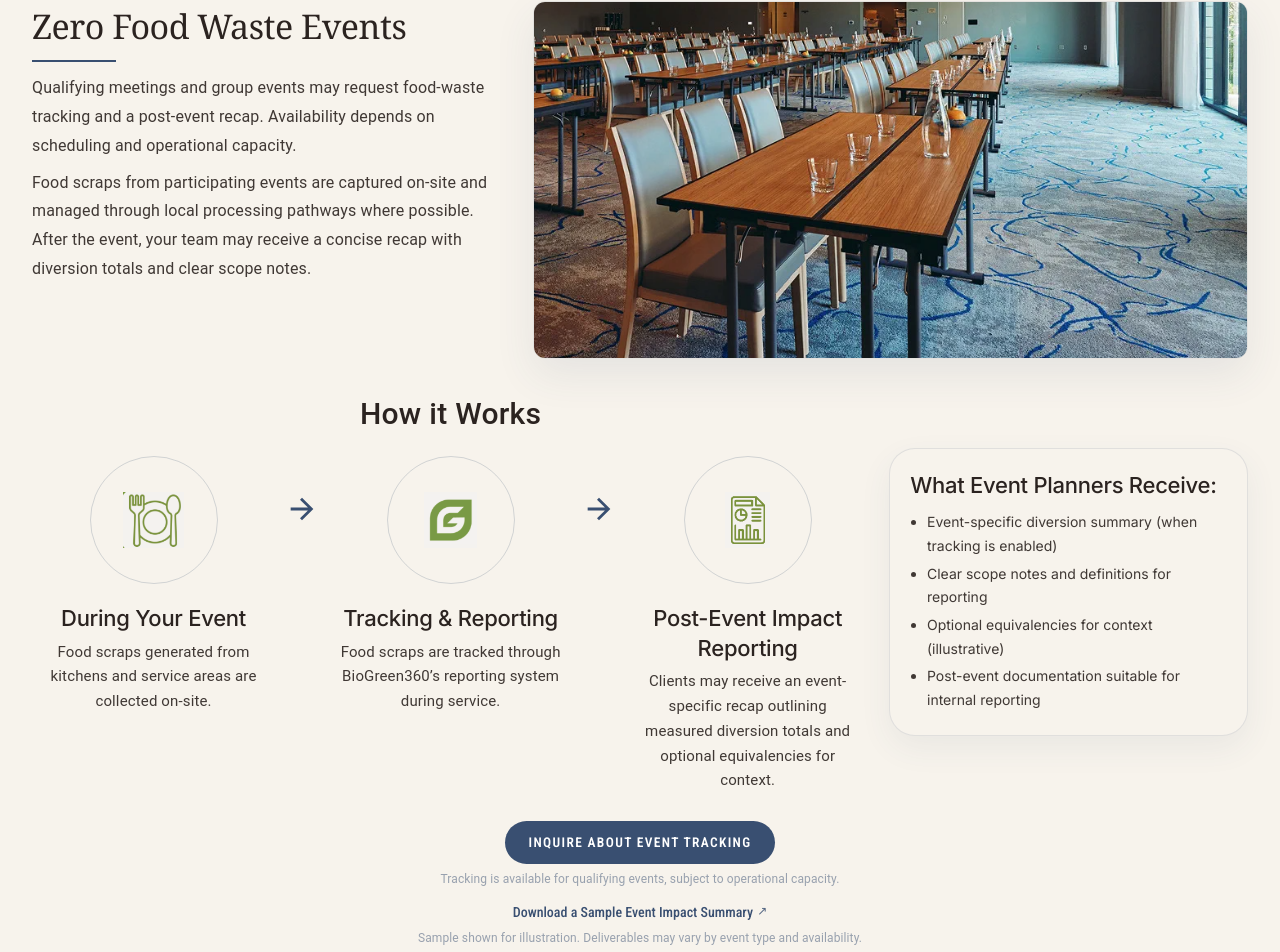
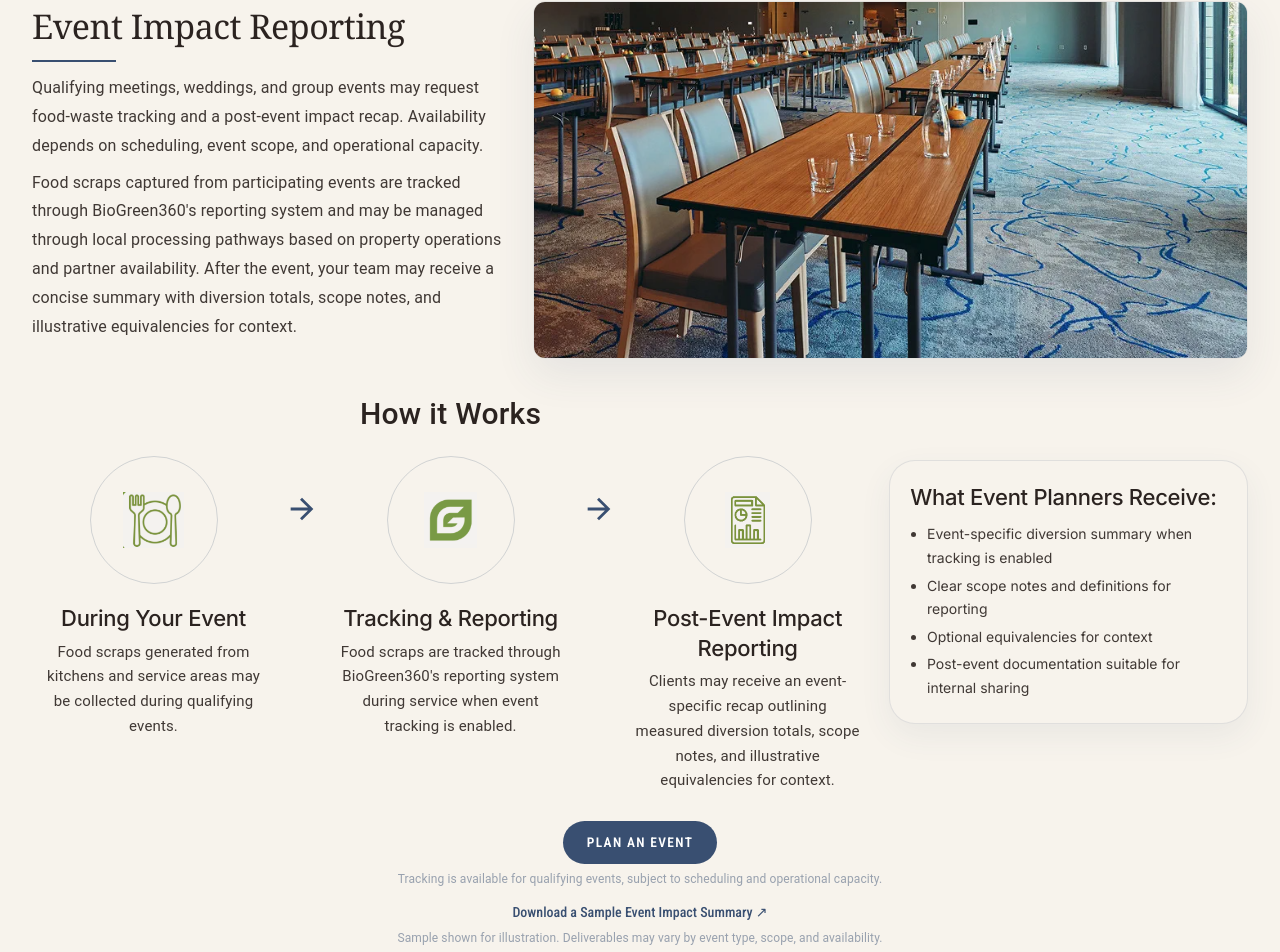
Before and after one commit to joerose99/susweb-rcc, a React (Create React App) app: page / in a window 1280 px wide. Shown: the part 4824-5776 px from the top of the page. Built offline with nearby package versions, Linux system fonts and the light colour scheme; a web font is replaced by a local one.

Commit message:
event section updates

```diff
--- a/src/pages/CircularFoodSystems/CircularFoodSystems.jsx
+++ b/src/pages/CircularFoodSystems/CircularFoodSystems.jsx
@@ -352,19 +352,20 @@
 			),
 			title: 'During Your Event',
 			description:
-				'Food scraps generated from kitchens and service areas are collected on-site.',
+				'Food scraps generated from kitchens and service areas may be collected during qualifying events.',
 		},
 		{
 			icon: (
 				<Box
 					component='img'
 					src={biogreenHowItWorksLogo}
-					alt='On-Site Processing & Tracking'
+					alt='Tracking & Reporting'
 					sx={{ height: 56, width: 'auto', objectFit: 'contain' }}
 				/>
 			),
 			title: 'Tracking & Reporting',
-			description: 'Food scraps are tracked through BioGreen360’s reporting system during service.',
+			description:
+				"Food scraps are tracked through BioGreen360's reporting system during service when event tracking is enabled.",
 		},
 		{
 			icon: (
@@ -377,15 +378,15 @@
 			),
 			title: 'Post-Event Impact Reporting',
 			description:
-				'Clients may receive an event-specific recap outlining measured diversion totals and optional equivalencies for context.',
+				'Clients may receive an event-specific recap outlining measured diversion totals, scope notes, and illustrative equivalencies for context.',
 		},
 	];
 
 	const eventPlannerDeliverables = [
-		'Event-specific diversion summary (when tracking is enabled)',
+		'Event-specific diversion summary when tracking is enabled',
 		'Clear scope notes and definitions for reporting',
-		'Optional equivalencies for context (illustrative)',
-		'Post-event documentation suitable for internal reporting',
+		'Optional equivalencies for context',
+		'Post-event documentation suitable for internal sharing',
 	];
 
 	const equivalencyCardsToRender = showEquivalencies ? equivalencyCards : [];
@@ -1340,7 +1341,7 @@
 				</Typography>
 			</Box>
 
-			{/* Zero Food Waste Events */}
+			{/* Events — impact reporting */}
 			<Box
 				id='events'
 				className='section section--alt'
@@ -1361,17 +1362,19 @@
 								fontWeight: 500,
 								mb: 1,
 							}}>
-							Zero Food Waste Events
+							Event Impact Reporting
 						</Typography>
 						<Box sx={{ width: 84, height: '2px', backgroundColor: GREEN_PRIMARY, mb: 1.5 }} />
 						<Typography sx={{ fontSize: '16px', fontWeight: 400, color: BODY_GRAY, lineHeight: 1.8, mb: 1 }}>
-							Qualifying meetings and group events may request food-waste tracking and a post-event
-							recap. Availability depends on scheduling and operational capacity.
+							Qualifying meetings, weddings, and group events may request food-waste tracking and a
+							post-event impact recap. Availability depends on scheduling, event scope, and operational
+							capacity.
 						</Typography>
 						<Typography sx={{ fontSize: '16px', fontWeight: 400, color: BODY_GRAY, lineHeight: 1.8 }}>
-							Food scraps from participating events are captured on-site and managed through local
-							processing pathways where possible. After the event, your team may receive a concise recap
-							with diversion totals and clear scope notes.
+							Food scraps captured from participating events are tracked through BioGreen360&apos;s
+							reporting system and may be managed through local processing pathways based on property
+							operations and partner availability. After the event, your team may receive a concise summary
+							with diversion totals, scope notes, and illustrative equivalencies for context.
 						</Typography>
 					</Box>
 
@@ -1529,10 +1532,10 @@
 							boxShadow: 'none',
 							'&:hover': { backgroundColor: '#2f425c', boxShadow: 'none' },
 						}}>
-						Inquire About Event Tracking
+						Plan an Event
 					</Button>
 					<Typography sx={{ fontSize: '12px', color: MUTED_GRAY, mt: 0.75 }}>
-						Tracking is available for qualifying events, subject to operational capacity.
+						Tracking is available for qualifying events, subject to scheduling and operational capacity.
 					</Typography>
 					<Box sx={{ mt: 1.25 }}>
 						<Box
@@ -1540,12 +1543,12 @@
 							href='https://example.com/sample-event-impact-summary.pdf'
 							target='_blank'
 							rel='noopener noreferrer'
-							className='lux-link lux-link--external'
+							className='lux-link'
 							sx={{ fontSize: '14px' }}>
-							Download a Sample Event Impact Summary
+							Download a Sample Event Impact Summary ↗
 						</Box>
 						<Typography sx={{ fontSize: '12px', color: MUTED_GRAY, mt: 0.45 }}>
-							Sample shown for illustration. Deliverables may vary by event type and availability.
+							Sample shown for illustration. Deliverables may vary by event type, scope, and availability.
 						</Typography>
 					</Box>
 				</Box>
```
